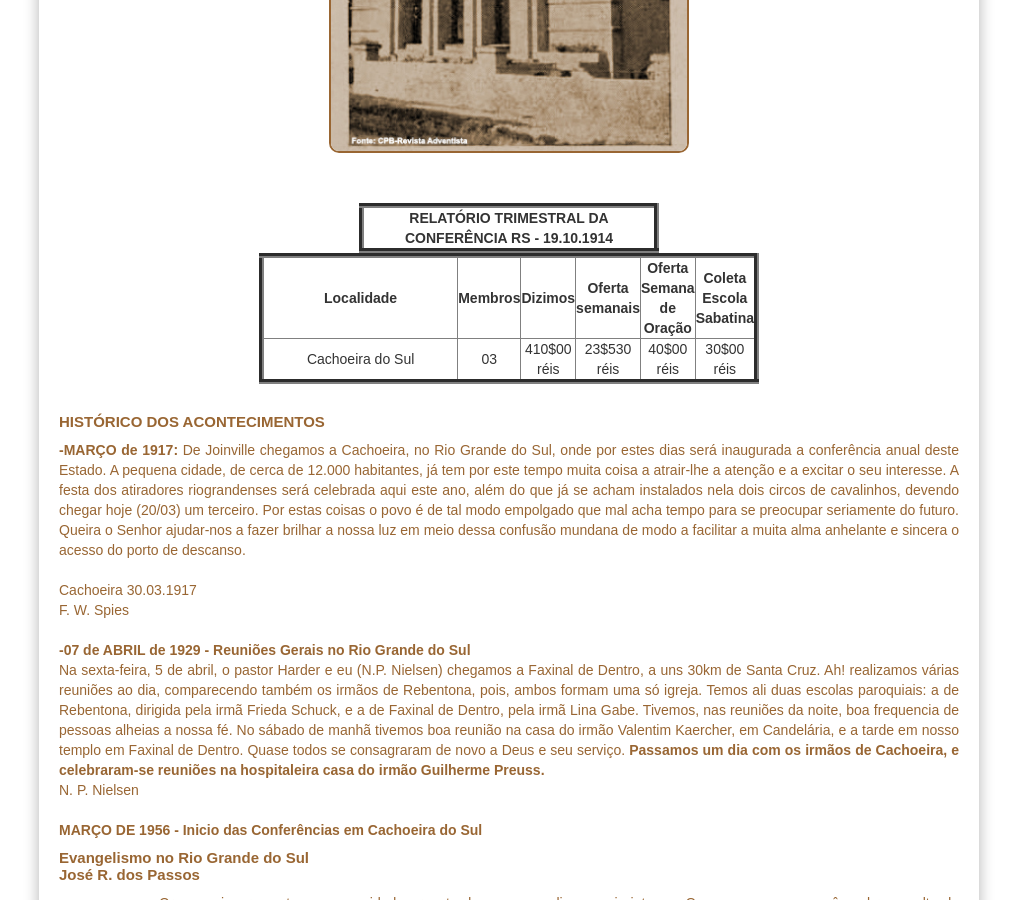
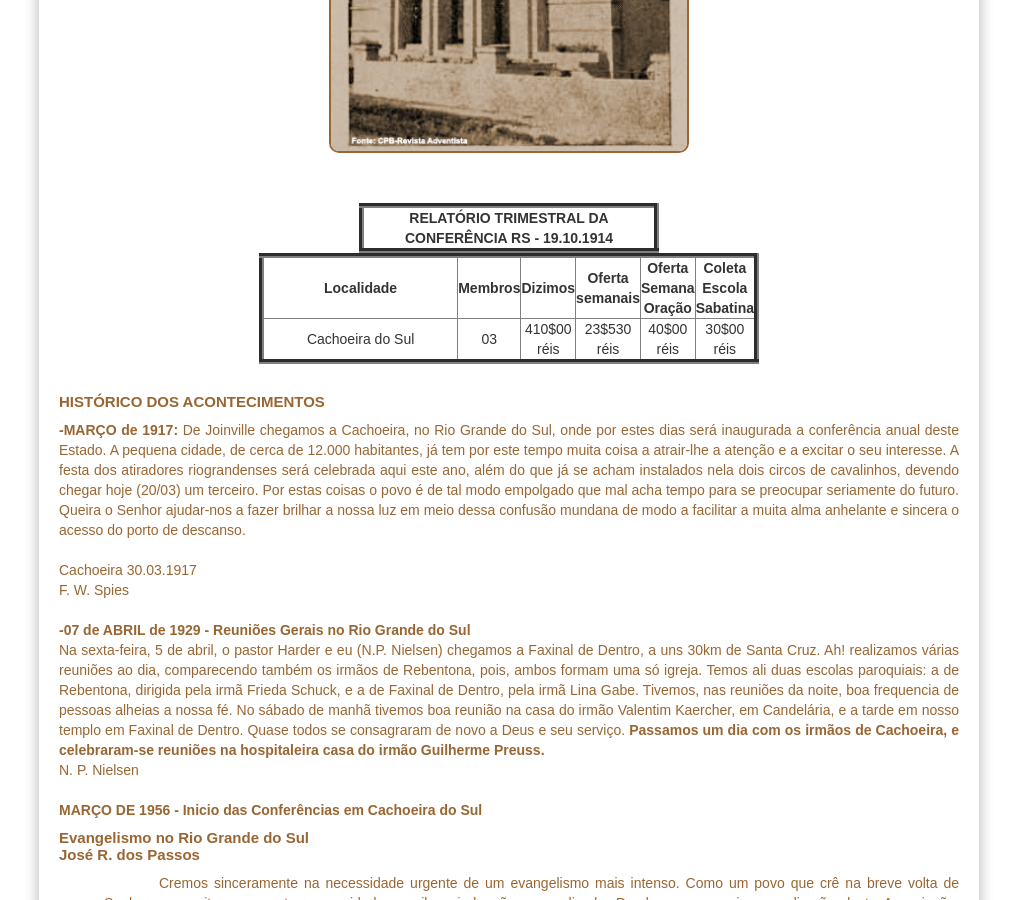
Before and after one commit to claudiovargas1955/claudiovargas1955.github.io, a Jekyll site: the page built from _pages/história-da-iasd-cachoeira.html, in a window 1280 px wide and 900 px high, scrolled down 781 px. Shown: the whole window, without its empty margins (131-1148 px from the left). Built offline with Jekyll 4.4.1, drawn with Linux system fonts in a browser that asks for light colours; some web fonts are replaced.

Commit message:
Update história-da-iasd-cachoeira.html

```diff
--- a/_pages/história-da-iasd-cachoeira.html
+++ b/_pages/história-da-iasd-cachoeira.html
@@ -130,7 +130,7 @@ tr:hover{
            <td align="center" width="30px"><b>Membros</b></td>
            <td align="center" width="50px"><b>Dizimos</b></td>
            <td align="center" width="50px"><b>Oferta semanais</b></td>
-           <td align="center" width="50px"><b>Oferta Semana de Oração </b</td>
+           <td align="center" width="50px"><b>Oferta Semana Oração </b</td>
            <td align="center" width="50px"><b>Coleta Escola Sabatina</b</td>
         </tr>
         <tr>
```
